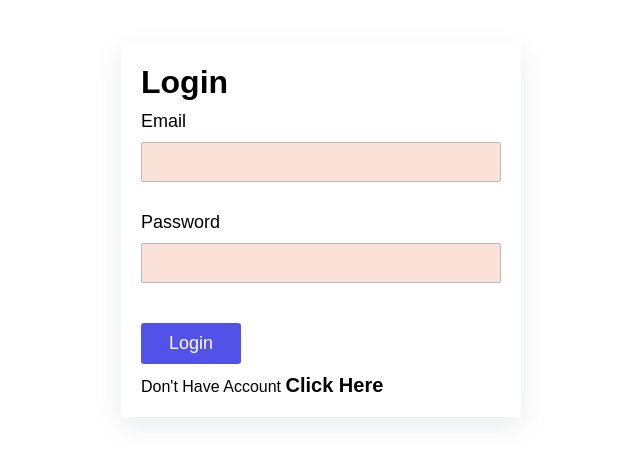
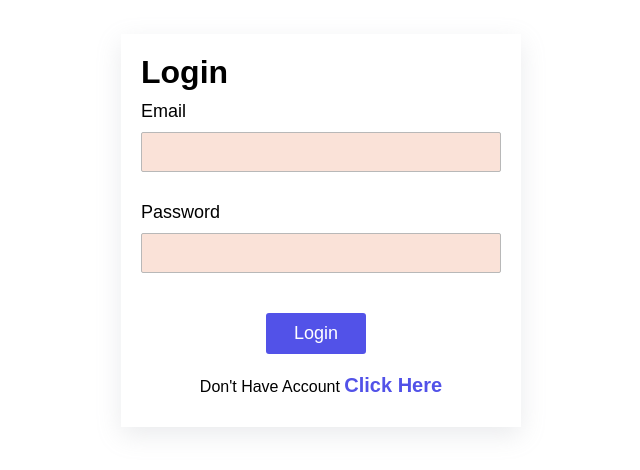
Before and after one commit to Kashyap2701/User-Management-App, a React (Vite) app: page /login in a window 1280 px wide. Shown: the part 170-640 px from the top of the page, without its empty margins (319-959 px from the left). Built offline with nearby package versions, Linux system fonts and the light colour scheme; a web font is replaced by a local one.

Commit message:
change login UI

```diff
--- a/src/components/Home/Home.jsx
+++ b/src/components/Home/Home.jsx
@@ -17,16 +17,6 @@ function Home() {
 
   return (
     <>
-      <header className={style.navbar}>
-        <h2>User Management App</h2>
-        <p
-          style={{ fontWeight: "bold", fontSize: "larger", cursor: "pointer" }}
-          onClick={logoutHandler}
-        >
-          Logout
-        </p>
-        {/* <Link to="/login">Logout</Link> */}
-      </header>
       <div className={style.container}>
         <div className={style.imageWrapper}>
           <img
--- a/src/components/Login/Login.jsx
+++ b/src/components/Login/Login.jsx
@@ -1,7 +1,7 @@
 import React, { useEffect, useState } from "react";
 import style from "./Login.module.css";
 import { Formik, Field, Form, ErrorMessage } from "formik";
-import * as Yup from "yup";
+import { initialValues, validationSchema } from "./LoginFormUtils.js";
 import { useDispatch, useSelector } from "react-redux";
 import { userAuthActions } from "../../store/userAuthSlice";
 import { Link, useNavigate } from "react-router-dom";
@@ -13,15 +13,6 @@ function Login() {
   const isLoggedin = useSelector((state) => state.user.isLoggedIn);
   const isError = useSelector((state) => state.user.hasError);
   const loginError = useSelector((state) => state.user.loginError);
-  const initialValues = {
-    email: "",
-    password: "",
-  };
-
-  const validationSchema = Yup.object().shape({
-    email: Yup.string().email("Invalid Email").required("Email is required"),
-    password: Yup.string().required("password is required"),
-  });
 
   const submitHandler = (values) => {
     dispatch(userAuthActions.login(values));
@@ -42,9 +33,8 @@ function Login() {
           initialValues={initialValues}
           validationSchema={validationSchema}
           onSubmit={submitHandler}
-          className={style["login-form-wrapper"]}
         >
-          <Form>
+          <Form className={style["login-form-wrapper"]}>
             <div className={style["form-control"]}>
               <label htmlFor="email">Email</label>
               <Field id="email" name="email" />
@@ -68,7 +58,7 @@ function Login() {
             </button>
           </Form>
         </Formik>
-        <p>
+        <p className={style["login-footer"]}>
           Don't Have Account <Link to="/signup">Click Here</Link>
         </p>
       </div>
--- a/src/components/Login/Login.module.css
+++ b/src/components/Login/Login.module.css
@@ -5,6 +5,12 @@
 }
 
 .login-form-wrapper {
+  display: flex;
+  flex-direction: column;
+}
+
+.login-form-wrapper {
+  align-self: center;
 }
 
 .form-control {
@@ -24,5 +30,14 @@
 }
 
 .btn-login {
+  align-self: center;
   background-color: rgb(82, 82, 232);
 }
+
+.login-footer {
+  margin: 10px 0px;
+  text-align: center;
+}
+.login-footer a {
+  color: rgb(82, 82, 232);
+}
--- /dev/null
+++ b/src/components/Login/LoginFormUtils.js
@@ -0,0 +1,12 @@
+import * as Yup from "yup";
+
+
+export const initialValues = {
+    email: "",
+    password: "",
+  };
+
+export const validationSchema = Yup.object().shape({
+    email: Yup.string().email("Invalid Email").required("Email is required"),
+    password: Yup.string().required("Password is required"),
+  });
--- a/src/components/Signup/FormUtils.js
+++ b/src/components/Signup/SignupFormUtils.js
@@ -4,7 +4,7 @@ export const initialValues = {
     name:'',
     profilePhoto:null,
     email:'',
-    phoneNo:'9428551650',
+    phoneNo:'',
     password:'',
     confirmPassword:''
 }
--- a/src/components/Signup/Singup.jsx
+++ b/src/components/Signup/Singup.jsx
@@ -3,8 +3,8 @@ import style from "./Singup.module.css";
 import noUser from "../../assets/no-profile.png";
 import signupImage from "../../assets/signup.png";
 import { Formik, Form, Field, ErrorMessage } from "formik";
-import { initialValues, validationSchema } from "./FormUtils.js";
-import { useNavigate } from "react-router-dom";
+import { initialValues, validationSchema } from "./SignupFormUtils.js";
+import { Link, useNavigate } from "react-router-dom";
 import { useDispatch, useSelector } from "react-redux";
 import { userAuthActions } from "../../store/userAuthSlice";
 import Toster from "../Toaster/Toster";
@@ -148,6 +148,9 @@ function Singup() {
               </Form>
             )}
           </Formik>
+          <p className={style["signup-footer"]}>
+            Already Have Account <Link to="/login">Click Here</Link>
+          </p>
         </div>
         <div className={style["signup-form-image-wrapper"]}>
           <img src={signupImage} alt="" />
--- a/src/components/Signup/Singup.module.css
+++ b/src/components/Signup/Singup.module.css
@@ -62,3 +62,11 @@
 .preview-wrapper img {
   margin: 0px 10px;
 }
+
+.signup-footer {
+  margin: 10px 0px;
+  text-align: center;
+}
+.signup-footer a {
+  color: rgb(82, 82, 232);
+}
```
Also changed, not shown: src/components/Navbar/Navbar.jsx (added, +17 -0 lines).
